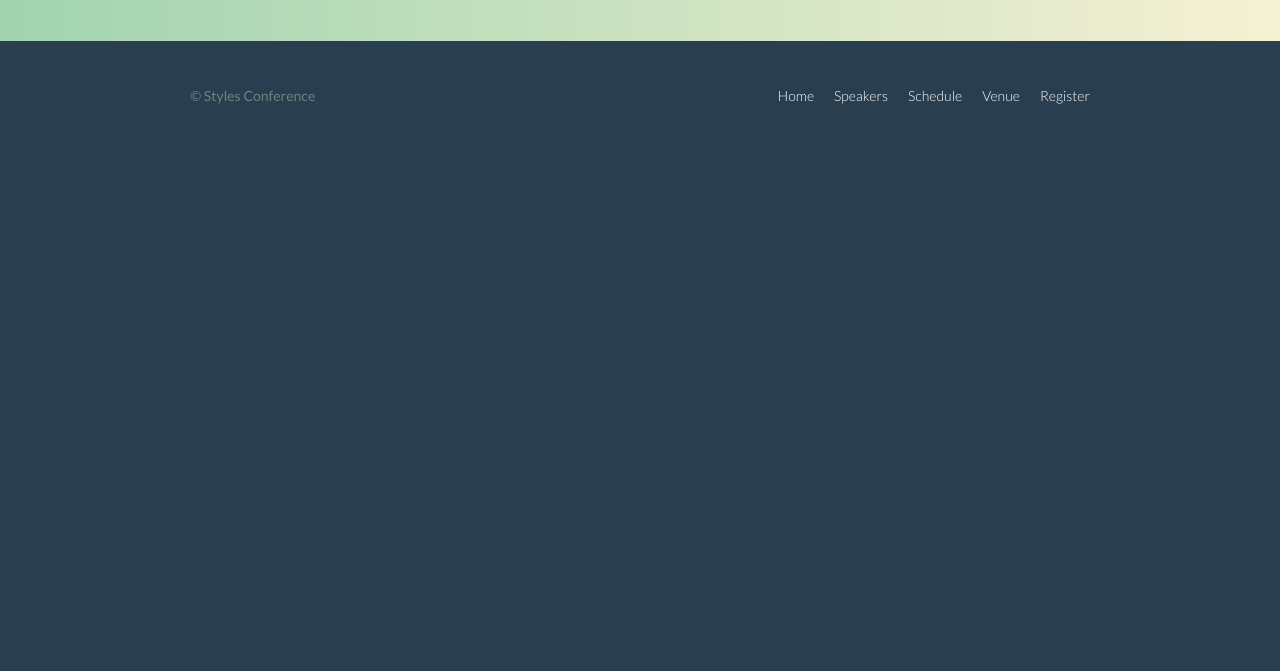
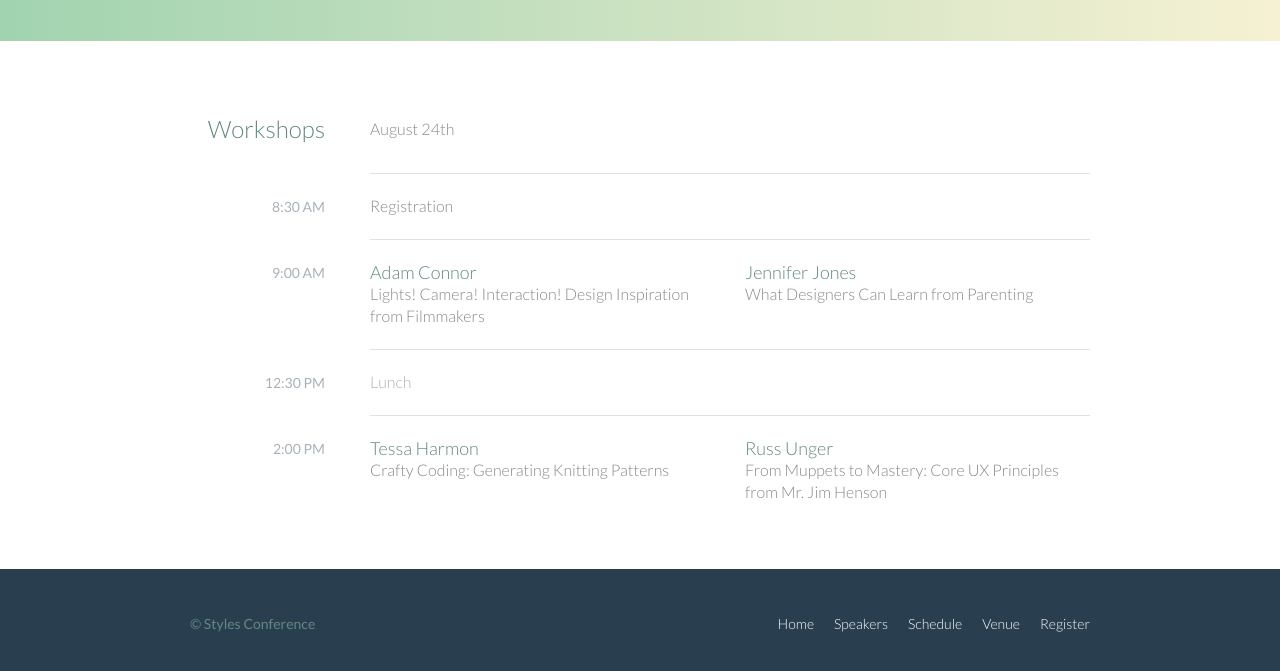
Before and after one commit to 276330/styles-conference, a plain HTML site: page schedule.html in a window 1280 px wide. Shown: the part 355-1026 px from the top of the page. Before the commit the page ends 800 px from the top, so only its background shows below. Drawn offline with Linux system fonts and the light colour scheme.

Commit message:
last update

```diff
--- a/assets/stylesheets/main.css
+++ b/assets/stylesheets/main.css
@@ -386,6 +386,71 @@
 
 /*
   ========================================
+  Schedule
+  ========================================
+*/
+
+table {
+  margin-bottom: 44px;
+  width: 100%;
+}
+table:last-child {
+  margin-bottom: 0;
+}
+th,
+td {
+  padding-bottom: 22px;
+  vertical-align: top;
+}
+th {
+  padding-right: 45px;
+  text-align: right;
+  width: 20%;
+}
+td {
+  width: 40%;
+}
+thead {
+  line-height: 44px;
+}
+thead th {
+  color: #648880;
+  font-size: 24px;
+}
+tbody th {
+  color: #a9b2b9;
+  font-size: 14px;
+  font-weight: 400;
+  padding-top: 22px;
+  text-transform: uppercase;
+}
+tbody td {
+  border-top: 1px solid #dfe2e5;
+  padding-top: 21px;
+}
+tbody td:first-of-type {
+  padding-right: 15px;
+}
+tbody td:last-of-type {
+  padding-left: 15px;
+}
+tbody td:only-of-type {
+  padding-left: 0;
+  padding-right: 0;
+}table a {
+  color: #888;
+}
+table h4{
+  margin-bottom:0;
+}
+.schedule-offset{
+  color:#a9b2b9;
+}
+
+
+
+/*
+  ========================================
   Register
   ========================================
 */
--- a/schedule.html
+++ b/schedule.html
@@ -44,6 +44,77 @@
       </div>
     </section>
 
+
+    <section class="row">
+      <div class="container">
+        <table>
+          <thead>
+            <tr>
+              <th scope="row">
+                Workshops
+              </th>
+              <td colspan="2">
+                August 24th
+              </td>
+            </tr>
+          </thead>
+          <tbody>
+            <tr>
+              <th scope="row">
+                <time datetime="08:30:00">8:30 AM</time>
+              </th>
+              <td colspan="2">
+                Registration
+              </td>
+            </tr>
+            <tr>
+              <th scope="row">
+                <time datetime="09:00:00">9:00 AM</time>
+              </th>
+              <td>
+                <a href="speakers.html#adam-connor">
+                  <h4>Adam Connor</h4>
+                  Lights! Camera! Interaction! Design Inspiration from Filmmakers
+                </a>
+              </td>
+              <td>
+                <a href="speakers.html#jennifer-jones">
+                  <h4>Jennifer Jones</h4>
+                  What Designers Can Learn from Parenting
+                </a>
+              </td>
+            </tr>
+            <tr>
+              <th scope="row">
+                <time datetime="12:30:00">12:30 PM</time>
+              </th>
+              <td class="schedule-offset" colspan="2">
+                Lunch
+              </td>
+            </tr>
+            <tr>
+              <th scope="row">
+                <time datetime="14:00">2:00 PM</time>
+              </th>
+              <td>
+                <a href="speakers.html#tessa-harmon">
+                  <h4>Tessa Harmon</h4>
+                  Crafty Coding: Generating Knitting Patterns
+                </a>
+              </td>
+              <td>
+                <a href="speakers.html#russ-unger">
+                  <h4>Russ Unger</h4>
+                  From Muppets to Mastery: Core UX Principles from Mr. Jim Henson
+                </a>
+              </td>
+            </tr>
+          </tbody>
+        </table>
+
+      </div>
+    </section>
+
     <!-- Footer -->
 
     <footer class="primary-footer container group">
```
